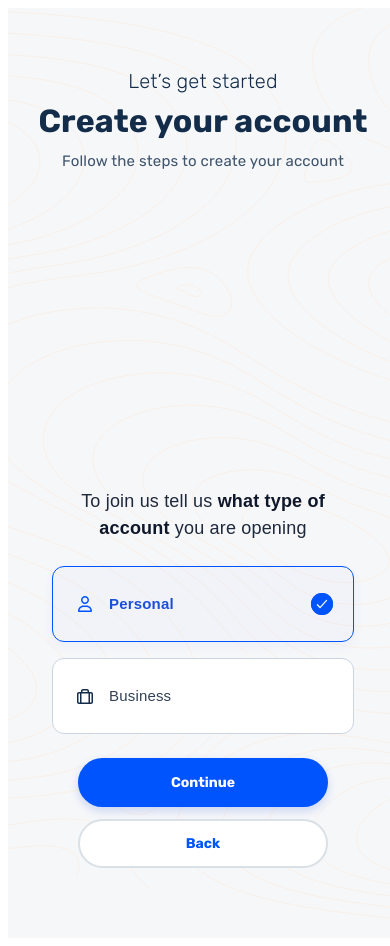
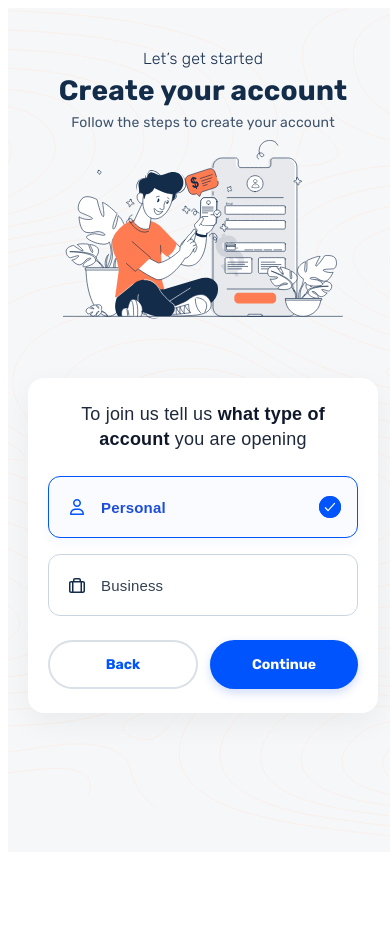
Before and after one commit to mihirzalavadiya/account-flow-root-credit, a React (Vite) app: page / in a window 390 px wide. After the commit the page ends 860 px from the top, so only its background shows below. Built offline with nearby package versions, Linux system fonts and the light colour scheme.

Commit message:
fix the mobile screen design

```diff
--- a/src/AccountFlow.css
+++ b/src/AccountFlow.css
@@ -511,7 +511,7 @@
   .global-left-section {
     flex: 0 0 auto;
     width: 100%;
-    height: 380px;
+    height: 310px;
     margin-bottom: 30px;
   }
 
@@ -524,8 +524,9 @@
 
   .illustration-text-content {
     position: relative;
-    top: 0;
-    left: 0;
+    display: flex;
+    flex-direction: column;
+    justify-content: center;
     text-align: center;
     margin-bottom: 20px;
   }
@@ -570,4 +571,15 @@
   .phone-input-wrapper {
     flex-direction: row;
   }
+
+  .country-selector {
+    width: 80px;
+    height: 62px;
+    padding: 12px 8px;
+  }
+
+  .mobile-text-input {
+    height: 62px;
+    padding: 12px 8px;
+  }
 }
--- a/src/components/Illustration.css
+++ b/src/components/Illustration.css
@@ -54,32 +54,42 @@
   opacity: 0.8;
 }
 
+/* ==========================================
+   ONLY TABLET BREAKPOINT (max-width: 1024px)
+   ========================================== */
 @media (max-width: 1024px) {
   .illustration-text-content {
     left: 40px;
-    top: 60px;
+    top: 50px;
+    right: 40px;
   }
 
   .title-main {
-    font-size: 38px;
-    line-height: 44px;
+    font-size: 36px;
+    line-height: 42px;
     margin: 12px 0 16px 0;
   }
 
   .char-art {
     left: 40px;
+    bottom: 40px;
     top: auto;
-    bottom: 20px;
-    width: 85%;
-    max-height: 300px;
+    width: 80%;
+    max-height: 280px;
   }
 }
 
+/* ==========================================
+     ONLY MOBILE BREAKPOINT (max-width: 768px)
+     ========================================== */
 @media (max-width: 768px) {
   .illustration-container {
     height: auto;
-    padding: 20px;
+    padding: 24px 16px 0px 16px; /* Bottom padding zero ki taaki niche gap na bane */
     box-sizing: border-box;
+    display: flex;
+    flex-direction: column;
+    align-items: center;
   }
 
   .illustration-text-content {
@@ -87,26 +97,37 @@
     top: 0;
     left: 0;
     text-align: center;
-    padding: 20px 0;
+    width: 100%;
+    margin-bottom: 8px;
   }
 
   .title-sub {
-    font-size: 20px;
-    line-height: 26px;
+    font-size: 16px;
+    line-height: 22px;
   }
 
   .title-main {
-    font-size: 32px;
-    line-height: 38px;
-    margin: 8px 0 12px 0;
+    font-size: 28px;
+    line-height: 34px;
+    margin: 4px 0 6px 0;
   }
 
   .title-desc {
-    font-size: 15px;
+    font-size: 14px;
     line-height: 18px;
   }
 
   .char-art {
-    display: none;
+    position: relative;
+    display: block;
+    top: auto;
+    left: auto;
+    bottom: auto;
+    width: 100%;
+    max-width: 280px;
+    height: auto;
+    max-height: 220px;
+    margin: 8px auto 12px auto;
+    object-fit: contain;
   }
 }
--- a/src/steps/AccountType.css
+++ b/src/steps/AccountType.css
@@ -190,10 +190,14 @@
   object-fit: contain;
 }
 
+/* ==========================================
+   ONLY TABLET BREAKPOINT (max-width: 1024px)
+   ========================================== */
 @media (max-width: 1024px) {
   .form-card {
     max-width: 100%;
-    margin-top: 0;
+    width: 90%;
+    margin: 40px auto;
     padding: 40px 30px;
     height: auto;
     max-height: none;
@@ -202,22 +206,28 @@
 
 @media (max-width: 768px) {
   .form-card {
+    width: 100%;
     height: auto;
     max-height: none;
-    padding: 30px 24px;
-    box-shadow: none;
-    background-color: transparent;
+    padding: 24px 20px; /* Clean internal padding */
+    margin-top: -10px; /* Minus margin se ye illustration panel ke aur paas upar chadh jayega */
+    background-color: #ffffff !important; /* Desktop wala white box container wapas laya */
+    border-radius: 16px; /* Smooth rounded corners shadow ke sath */
+    box-shadow: 0 10px 30px rgba(0, 0, 0, 0.05) !important; /* Premium container depth shadow */
+    box-sizing: border-box;
   }
 
   .card-heading {
     font-size: 18px;
     margin-bottom: 24px;
     text-align: center;
+    line-height: 1.4;
   }
 
   .option-item {
-    padding: 16px 20px;
+    padding: 16px;
     border-radius: 12px;
+    height: 62px;
   }
 
   .option-label {
@@ -226,14 +236,16 @@
 
   .action-footer {
     padding-top: 24px;
-    flex-direction: column-reverse;
+    /* flex-direction: column-reverse; */
     gap: 12px;
+    width: 100%;
   }
 
   .btn-back,
   .btn-continue {
-    width: 100%;
-    padding: 14px 0;
+    width: 100% !important;
+    max-width: 100% !important;
+    padding: 14px 0 !important;
     text-align: center;
     box-sizing: border-box;
   }
--- a/src/steps/NameStep.css
+++ b/src/steps/NameStep.css
@@ -36,3 +36,32 @@
 .input-text-element::placeholder {
   color: #cbd5e1;
 }
+
+@media (max-width: 1024px) {
+  .fields-layout-gap {
+    gap: 20px;
+  }
+
+  .input-text-element {
+    height: 68px;
+    padding: 12px 16px;
+    border-radius: 14px;
+  }
+}
+
+@media (max-width: 768px) {
+  .progress-line.step-4 {
+    width: 75%;
+  }
+
+  .fields-layout-gap {
+    gap: 16px;
+  }
+
+  .input-text-element {
+    height: 62px;
+    padding: 12px 8px;
+    border-radius: 12px;
+    font-size: 15px;
+  }
+}
--- a/src/steps/OtpStep.css
+++ b/src/steps/OtpStep.css
@@ -55,4 +55,10 @@
     justify-content: center;
     gap: 12px;
   }
+
+  .otp-box-input {
+    width: 60px;
+    height: 60px;
+    font-size: 18px;
+  }
 }
```
